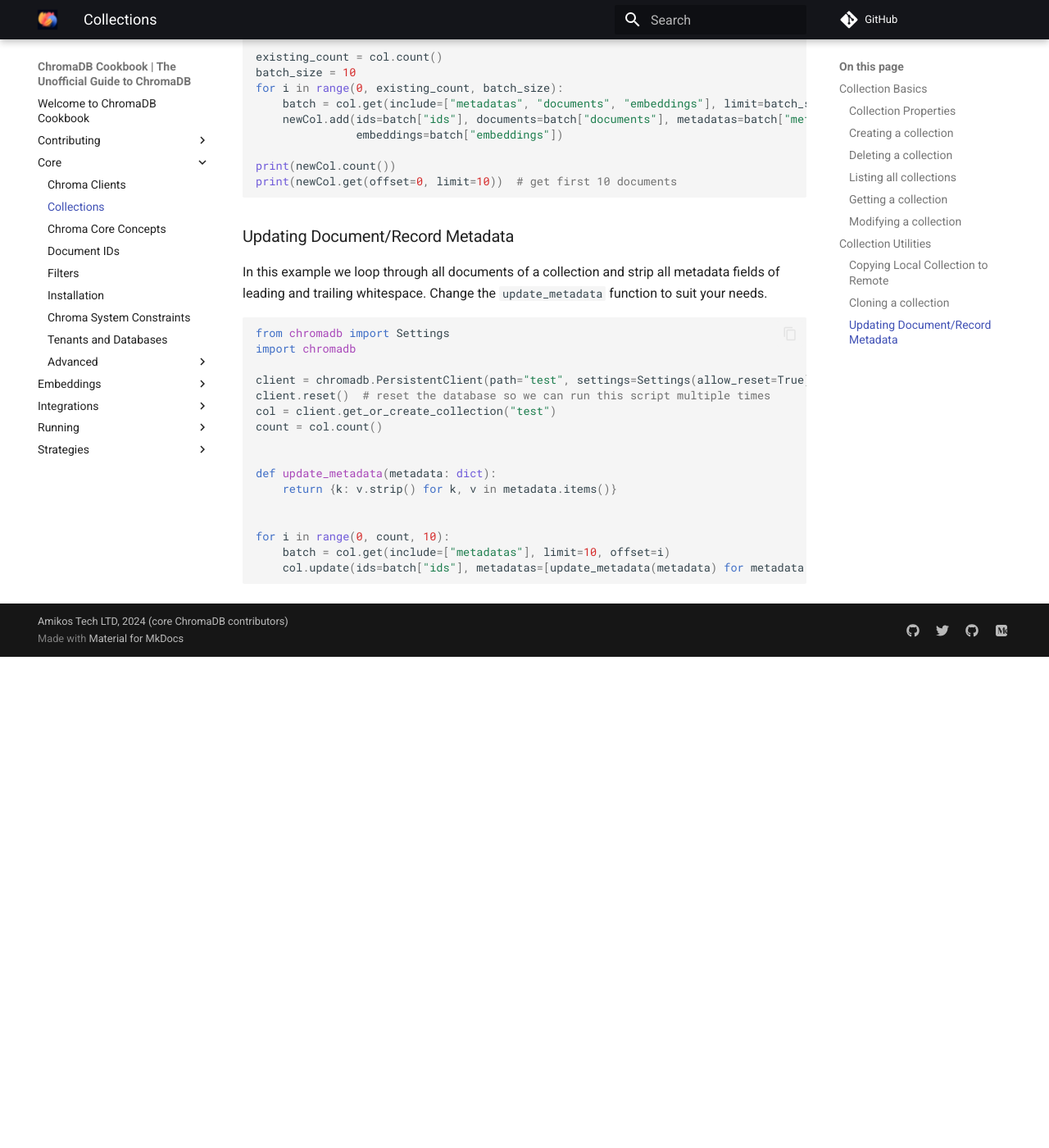
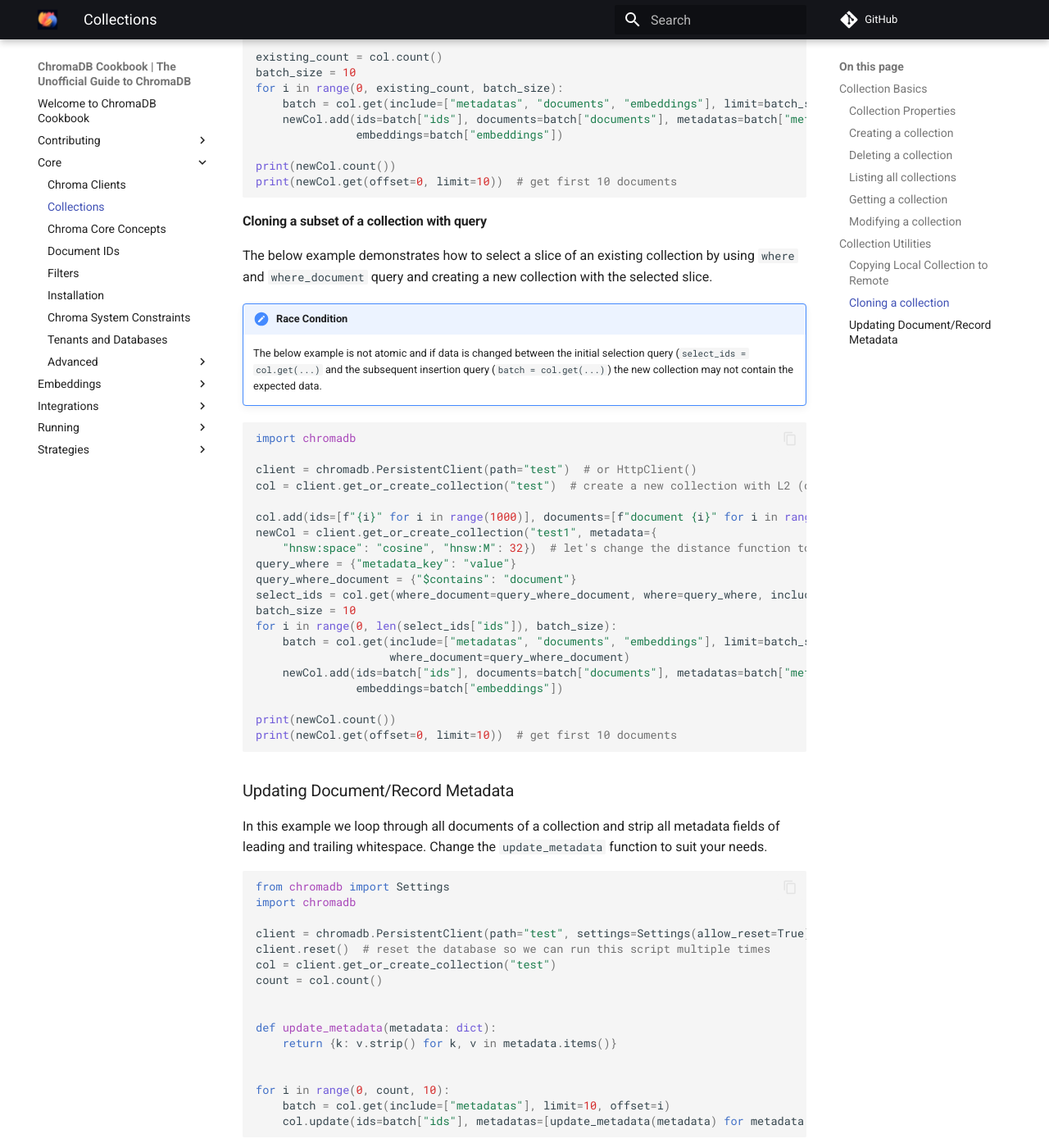
Before and after one commit to amikos-tech/chroma-cookbook, an MkDocs documentation site: the page built from docs/core/collections.md, in a window 1280 px wide and 1400 px high, scrolled down 3488 px. Shown: the whole window at 82% size. Built offline with MkDocs 1.6.1 and Material for MkDocs 9.7.7, drawn with Linux system fonts in a browser that asks for light colours; comment, search, counter and statistics services are not loaded; before the commit the page ends 4289 px from its top, so only the background shows below that.

Commit message:
chore: Added clone with sub-selection

````diff
--- a/docs/core/collections.md
+++ b/docs/core/collections.md
@@ -164,6 +164,39 @@
 print(newCol.get(offset=0, limit=10))  # get first 10 documents
 ```
 
+#### Cloning a subset of a collection with query
+
+The below example demonstrates how to select a slice of an existing collection by using `where` and `where_document`
+query and creating a new collection with the selected slice.
+
+!!! note "Race Condition"
+
+    The below example is not atomic and if data is changed between the initial selection query (`select_ids = col.get(...)`
+    and the subsequent insertion query (`batch = col.get(...)`) the new collection may not contain the expected data.
+
+```python
+import chromadb
+
+client = chromadb.PersistentClient(path="test")  # or HttpClient()
+col = client.get_or_create_collection("test")  # create a new collection with L2 (default)
+
+col.add(ids=[f"{i}" for i in range(1000)], documents=[f"document {i}" for i in range(1000)])
+newCol = client.get_or_create_collection("test1", metadata={
+    "hnsw:space": "cosine", "hnsw:M": 32})  # let's change the distance function to cosine and M to 32
+query_where = {"metadata_key": "value"}
+query_where_document = {"$contains": "document"}
+select_ids = col.get(where_document=query_where_document, where=query_where, include=[])  # get only IDs
+batch_size = 10
+for i in range(0, len(select_ids["ids"]), batch_size):
+    batch = col.get(include=["metadatas", "documents", "embeddings"], limit=batch_size, offset=i, where=query_where,
+                    where_document=query_where_document)
+    newCol.add(ids=batch["ids"], documents=batch["documents"], metadatas=batch["metadatas"],
+               embeddings=batch["embeddings"])
+
+print(newCol.count())
+print(newCol.get(offset=0, limit=10))  # get first 10 documents
+```
+
 ### Updating Document/Record Metadata
 
 In this example we loop through all documents of a collection and strip all metadata fields of leading and trailing
````
